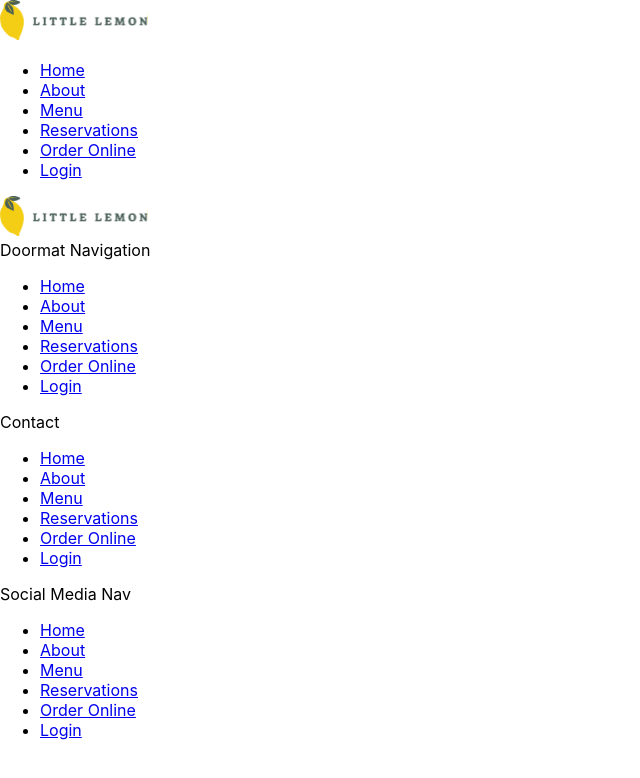
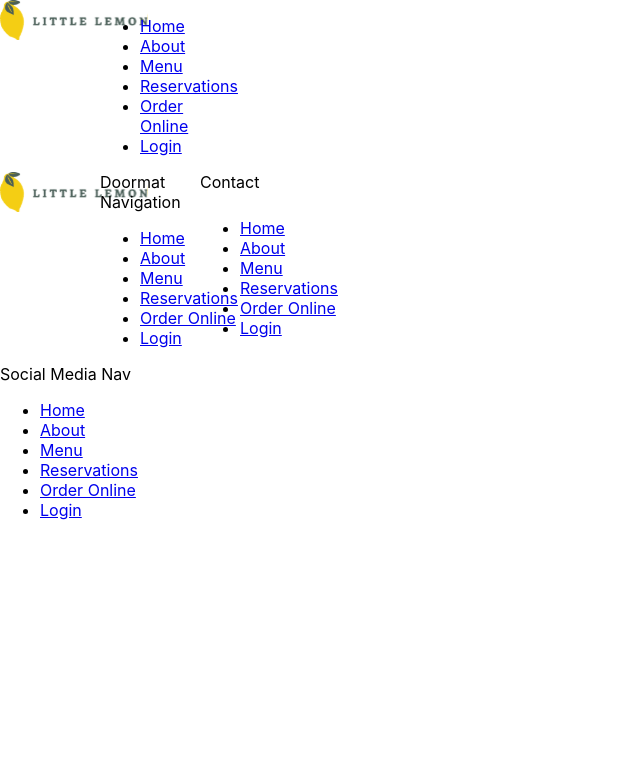
Before and after one commit to ms-tech-geek/little-lemon-capstone-project, a React (Create React App) app: page / in a window 1280 px wide. Shown: the top 778 px of the page, without its empty margins (0-640 px from the left). Built offline with nearby package versions, Linux system fonts and the light colour scheme.

Commit message:
basic styling

```diff
--- /dev/null
+++ b/src/App.css
@@ -0,0 +1,13 @@
+.container {
+  display: grid;
+  grid-template-columns: repeat(3, 100px);
+  grid-auto-rows: minmax(150px, auto);
+}
+
+div {
+  display: grid;
+}
+
+div.main-grid {
+  display: grid;
+}
--- a/src/Footer.js
+++ b/src/Footer.js
@@ -1,5 +1,6 @@
 import logo from './assets/logo.svg';
 import Nav from './Nav';
+import './App.css';
 
 const Footer = () => {
   const navMenu = [
@@ -30,7 +31,7 @@ const Footer = () => {
   ];
 
   return (
-    <footer>
+    <footer className="container">
       <img src={logo} alt="logo" />
       <div>
         Doormat Navigation
--- a/src/Header.js
+++ b/src/Header.js
@@ -1,5 +1,6 @@
 import Nav from './Nav.js';
 import logo from './assets/logo.svg';
+import './App.css';
 
 const Header = () => {
   const navMenu = [
@@ -29,7 +30,7 @@ const Header = () => {
     },
   ];
   return (
-    <header>
+    <header className="container">
       <img src={logo} alt="logo" />
       <Nav navMenu={navMenu} />
     </header>
--- a/src/Main.js
+++ b/src/Main.js
@@ -1,5 +1,5 @@
 const Main = () => {
-  return <main></main>;
+  return <main className={'main-grid'}></main>;
 };
 
 export default Main;
```
